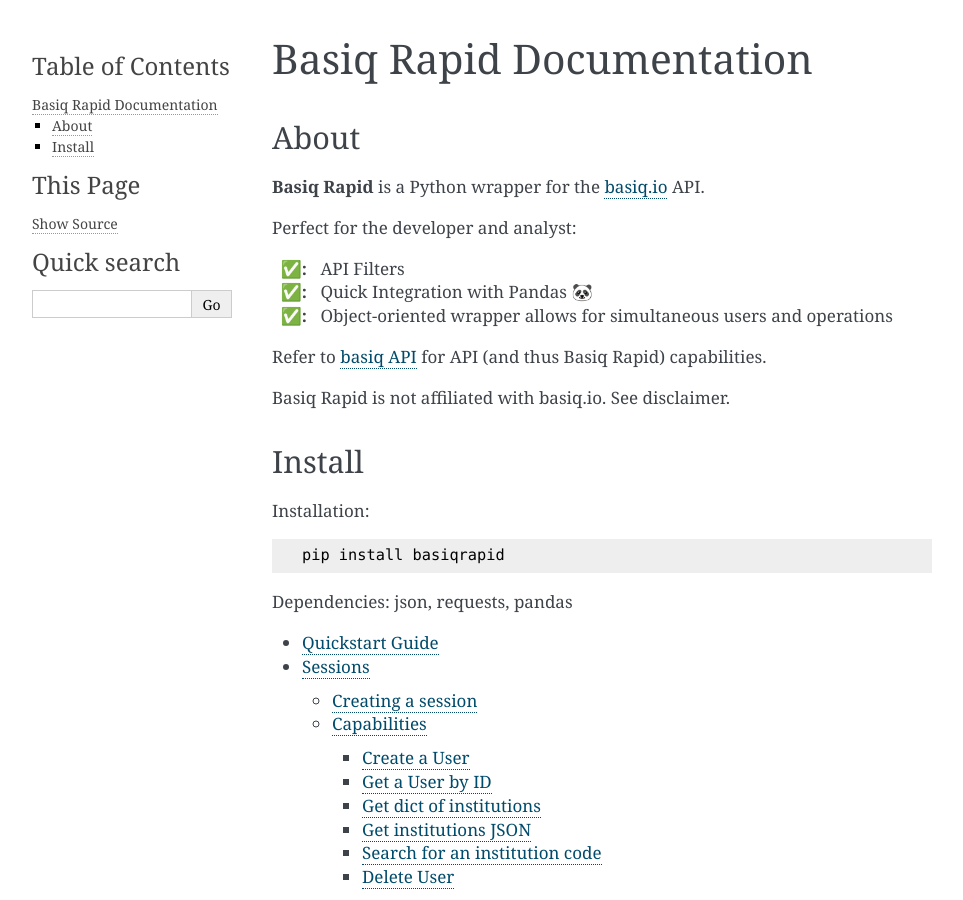
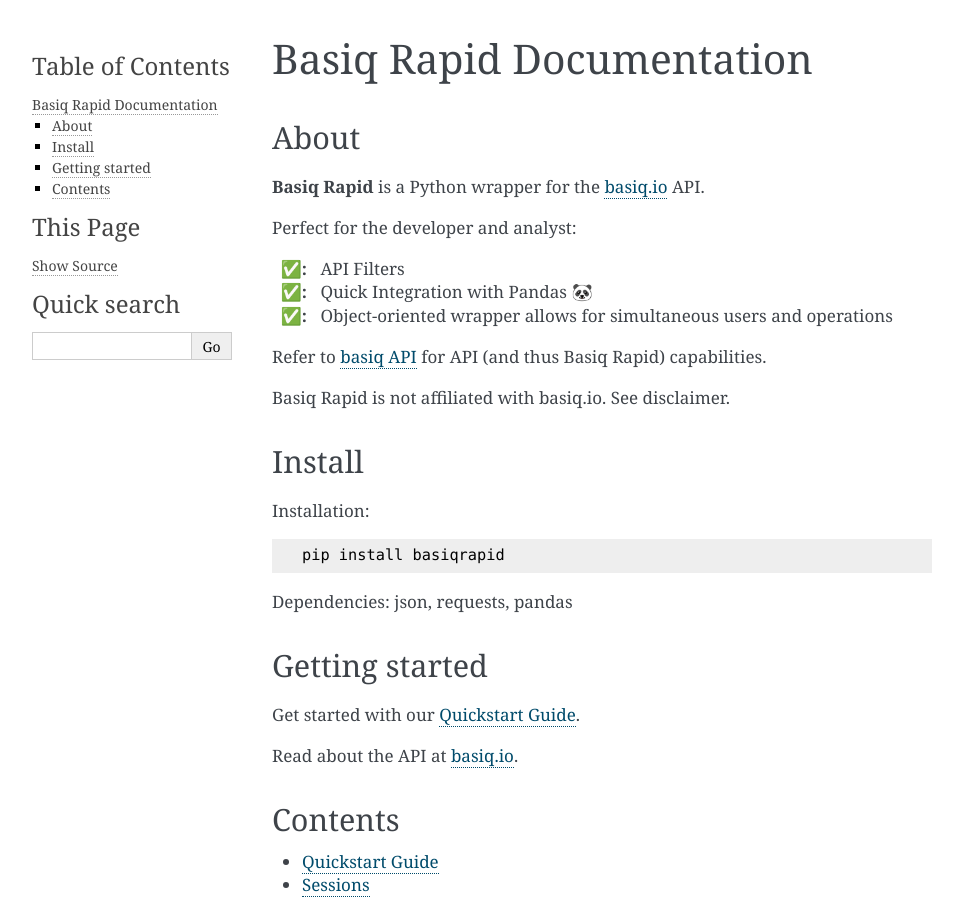
Before and after one commit to mike-gee/basiqrapid, a Sphinx documentation site: the page built from source/index.rst, in a window 1280 px wide and 900 px high. Shown: the whole window, without its empty margins (148-1111 px from the left). Built offline with Sphinx 7.4.7, drawn with Linux system fonts in a browser that asks for light colours.

Commit message:
added to index documentation

```diff
--- a/source/index.rst
+++ b/source/index.rst
@@ -27,7 +27,16 @@
 
 Dependencies: json, requests, pandas
 
+Getting started
+##################
 
+Get started with our `Quickstart Guide <https://basiq-rapid.readthedocs.io/en/latest/quickstart.html>`_.
+
+Read about the API at `basiq.io <api.basiq.io>`_.
+
+
+Contents
+###########
 
 .. toctree::
 
```
